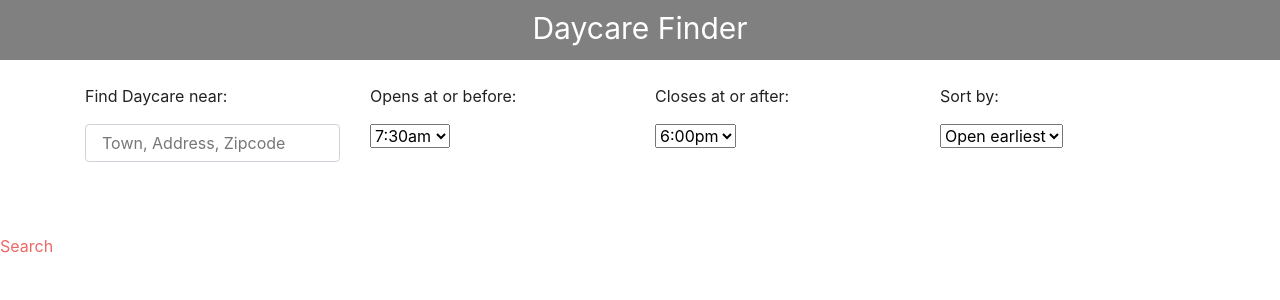
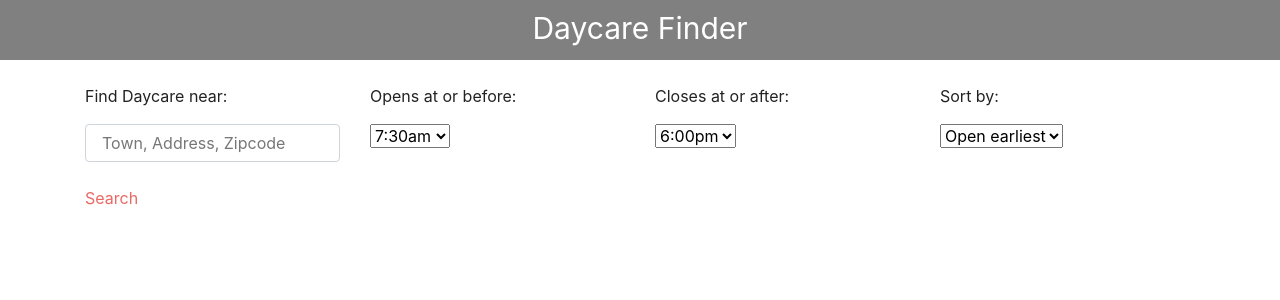
Before and after one commit to makicoding/Daycare-Finder-FrontEnd, a React (Create React App) app: page /search in a window 1280 px wide. Shown: the top 300 px of the page. Built offline with nearby package versions, Linux system fonts and the light colour scheme; a web font is replaced by a local one.

Commit message:
dropdown.css added

```diff
--- a/src/pages/search.js
+++ b/src/pages/search.js
@@ -1,8 +1,9 @@
-import React from 'react';
+import React from "react";
 import { Link } from "react-router-dom";
-import './search.css';
-import LogoBar from '../components/logo_bar';
+import "./search.css";
+import LogoBar from "../components/logo_bar";
 import { Container, Row, Col } from "../components/grid";
+import "../components/dropdown/dropdown.css";
 
 // Run "npm start" to start React app.
 // Run "npm i" or "npm i [specific component name]" in the command line if there are any dependencies missing in the node modules folder.
@@ -78,15 +79,13 @@ class Search extends React.Component {
                             <br></br>
                         </Col>
                     </Row>
+
+                    <Row>
+                        <Col size="col-md-12">
+                            <Link className="searchButton" onClick={this.searchButtonClick}>Search</Link>
+                        </Col>
+                    </Row>
                 </Container>
-
-
-
-
-                <br></br>
-                <br></br>
-
-                <Link className="searchButton" onClick={this.searchButtonClick}>Search</Link>
 
             </div>
 
--- a/src/pages/splash.js
+++ b/src/pages/splash.js
@@ -1,7 +1,7 @@
-import React from 'react';
+import React from "react";
 import { Link } from "react-router-dom";
-import './splash.css';
-import LogoBar from '../components/logo_bar';
+import "./splash.css";
+import LogoBar from "../components/logo_bar";
 
 // Run "npm start" to start React app.
 // Run "npm i" or "npm i [specific component name]" in the command line if there are any dependencies missing in the node modules folder.
```
Also changed, not shown: src/components/dropdown/dropdown.css (added).
